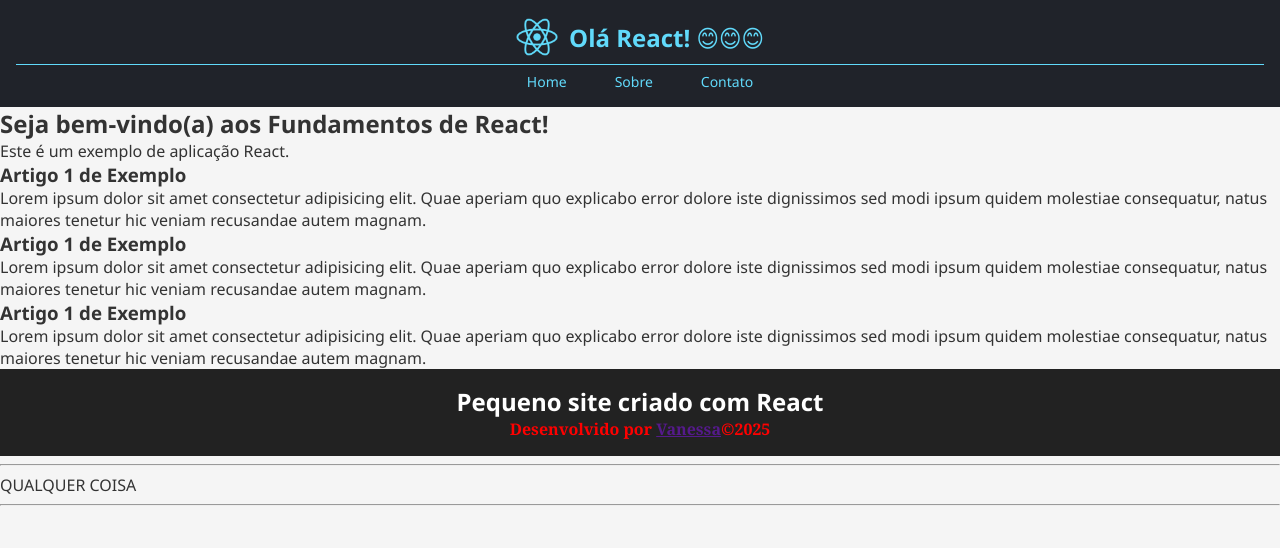
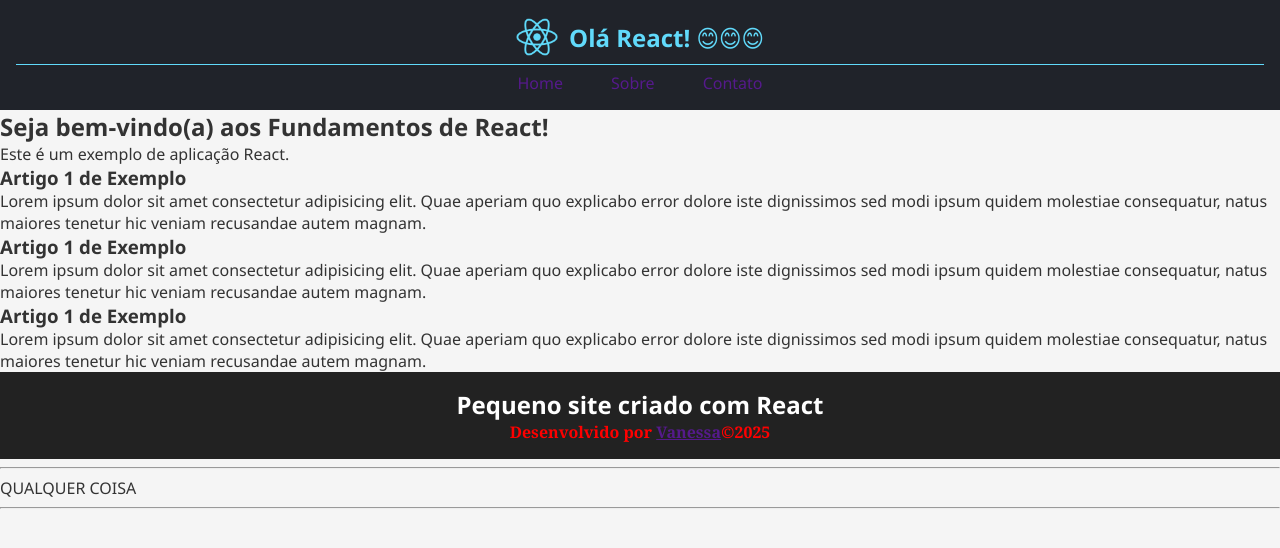
Before and after one commit to VanessaBaldin1/react-fundamentos, a React (Vite) app: page / in a window 1280 px wide. Shown: the top 548 px of the page. Built offline with nearby package versions, Linux system fonts and the light colour scheme.

Commit message:
atualiza o menu

```diff
--- a/src/components/Cabecalho.module.css
+++ b/src/components/Cabecalho.module.css
@@ -11,9 +11,7 @@ Isso, vai te obrigar a usar a classe através de sintaxe de array com colchetes.
   padding: 1rem;
 
   a {
-    color: #61dafb;
     text-decoration: none;
-    font-size: 14px;
   }
 
   hr {
--- a/src/components/Cabecalho.tsx
+++ b/src/components/Cabecalho.tsx
@@ -5,7 +5,7 @@ import Menu from "./Menu";
 // Importando o módulo CSS para o componente Cabecalho (styles é a convensão pode usar qualquer nome)
 import estilos from "./Cabecalho.module.css";
 
-//para usar a imagem tira as "" do src e coloca {} com a informação logo
+//para usar a imagem tira as "" do src e coloca {} com a informação logo, por que fez a importação
 // classeName={ estilos [.topo-site]} - quando usado com - no nome da classe como .topo-site
 export default function Cabecalho() {
   return (
```
